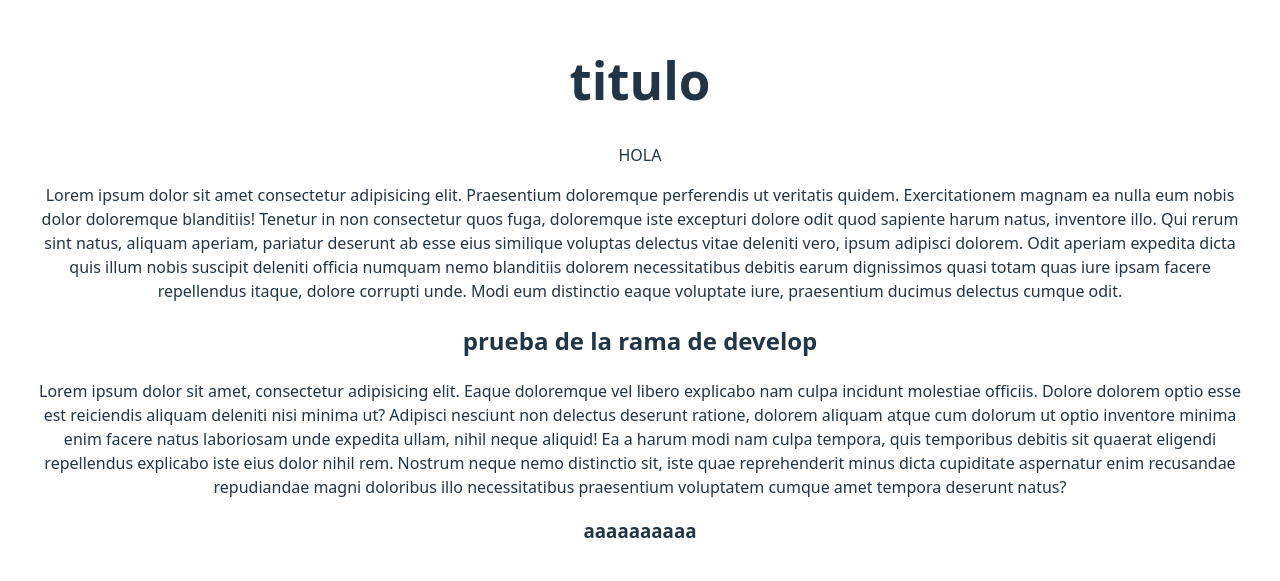
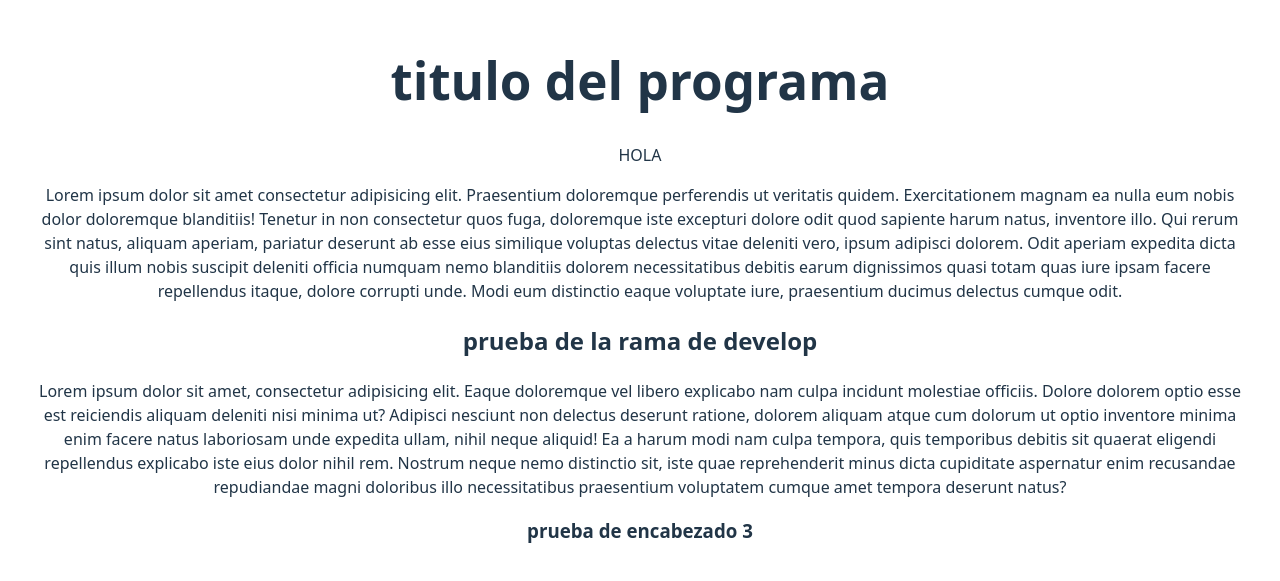
Before and after one commit to JosueRa26/Profile, a React (Vite) app: page / in a window 1280 px wide. Shown: the part 109-690 px from the top of the page. Built offline with nearby package versions, Linux system fonts and the light colour scheme.

Commit message:
titulo de app

```diff
--- a/src/App.tsx
+++ b/src/App.tsx
@@ -3,7 +3,7 @@ import "./App.css";
 function App() {
   return (
     <>
-      <h1>titulo</h1>
+      <h1>titulo del programa</h1>
       <p>HOLA</p>
       <p>
         Lorem ipsum dolor sit amet consectetur adipisicing elit. Praesentium
@@ -32,7 +32,7 @@ function App() {
         recusandae repudiandae magni doloribus illo necessitatibus praesentium
         voluptatem cumque amet tempora deserunt natus?
       </p>
-      <h3>aaaaaaaaaa</h3>
+      <h3>prueba de encabezado 3</h3>
     </>
   );
 }
```
